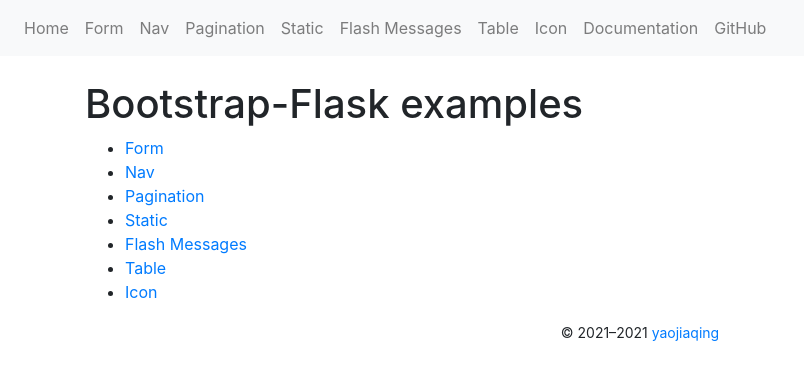
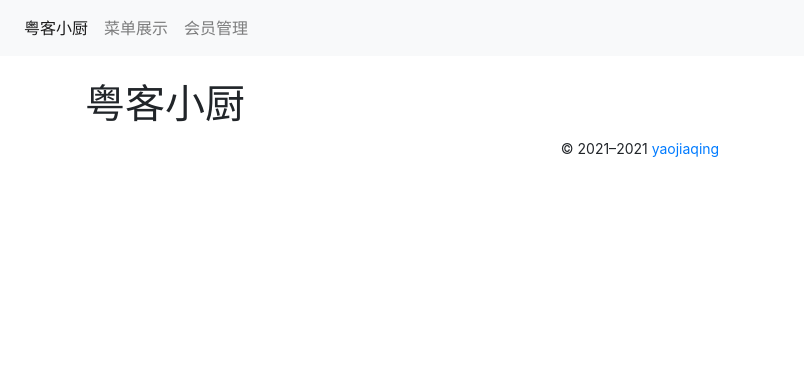
Before and after one commit to yaojiaqing/yueke2021, a Flask app: page / in a window 1280 px wide. Shown: the top 380 px of the page, without its empty margins (0-804 px from the left). Run offline with Flask 2, Linux system fonts and the light colour scheme; some libraries are stand-ins or nearby versions.

Commit message:
beginning

```diff
--- a/app/__init__.py
+++ b/app/__init__.py
@@ -12,8 +12,6 @@
 from flask import Flask
 from flask_sqlalchemy import  SQLAlchemy
 from app.config import Config
-from flask_security import Security, SQLAlchemyUserDatastore
-from app.model.models import User, Role
 from flask_bootstrap import Bootstrap
 
 db = SQLAlchemy()
@@ -21,10 +19,6 @@
 
 def create_app():
     app = Flask(__name__, template_folder="../templates", static_folder="../static")
-
-    # 设置 Flask-Security
-    user_datastore = SQLAlchemyUserDatastore(db, User, Role)
-    security = Security(app, user_datastore)
 
     bootstrap.init_app(app)
 
--- a/app/main/views.py
+++ b/app/main/views.py
@@ -17,6 +17,8 @@
 def index():
     return render_template('main/index.html')
 
+"""
 @main.route("/favicon.ico")
 def favicon():
     return main.send_static_file("main/favicon.ico")
+"""
--- a/templates/main/base.html
+++ b/templates/main/base.html
@@ -17,16 +17,9 @@
         </button>
         <div class="collapse navbar-collapse" id="navbarSupportedContent">
             <ul class="navbar-nav mr-auto">
-                {{ render_nav_item('index', 'Home', use_li=True) }}
-                {{ render_nav_item('test_form', 'Form', use_li=True) }}
-                {{ render_nav_item('test_nav', 'Nav', use_li=True) }}
-                {{ render_nav_item('test_pagination', 'Pagination', use_li=True) }}
-                {{ render_nav_item('test_static', 'Static', use_li=True) }}
-                {{ render_nav_item('test_flash', 'Flash Messages', use_li=True) }}
-                {{ render_nav_item('test_table', 'Table', use_li=True) }}
-                {{ render_nav_item('test_icon', 'Icon', use_li=True) }}
-                <li class="nav-item"><a class="nav-link" href="https://bootstrap-flask.readthedocs.io/" target="_blank">Documentation</a></li>
-                <li class="nav-item"><a class="nav-link" href="https://github.com/greyli/bootstrap-flask" target="_blank">GitHub</a></li>
+                {{ render_nav_item('main.index', '粤客小厨', use_li=True) }}
+                <li class="nav-item"><a class="nav-link" href="#" target="_blank">菜单展示</a></li>
+                <li class="nav-item"><a class="nav-link" href="#" target="_blank">会员管理</a></li>
             </ul>
         </div>
     </nav>
--- a/templates/main/index.html
+++ b/templates/main/index.html
@@ -1,14 +1,5 @@
 {% extends 'main/base.html' %}
 
 {% block content %}
-    <h1>Bootstrap-Flask examples</h1>
-<ul>
-    <li><a href="{{ url_for('test_form') }}">Form</a></li>
-    <li><a href="{{ url_for('test_nav') }}">Nav</a></li>
-    <li><a href="{{ url_for('test_pagination') }}">Pagination</a></li>
-    <li><a href="{{ url_for('test_static') }}">Static</a></li>
-    <li><a href="{{ url_for('test_flash') }}">Flash Messages</a></li>
-    <li><a href="{{ url_for('test_table') }}">Table</a></li>
-    <li><a href="{{ url_for('test_icon') }}">Icon</a></li>
-</ul>
+    <h1>粤客小厨</h1>
 {% endblock %}
```
